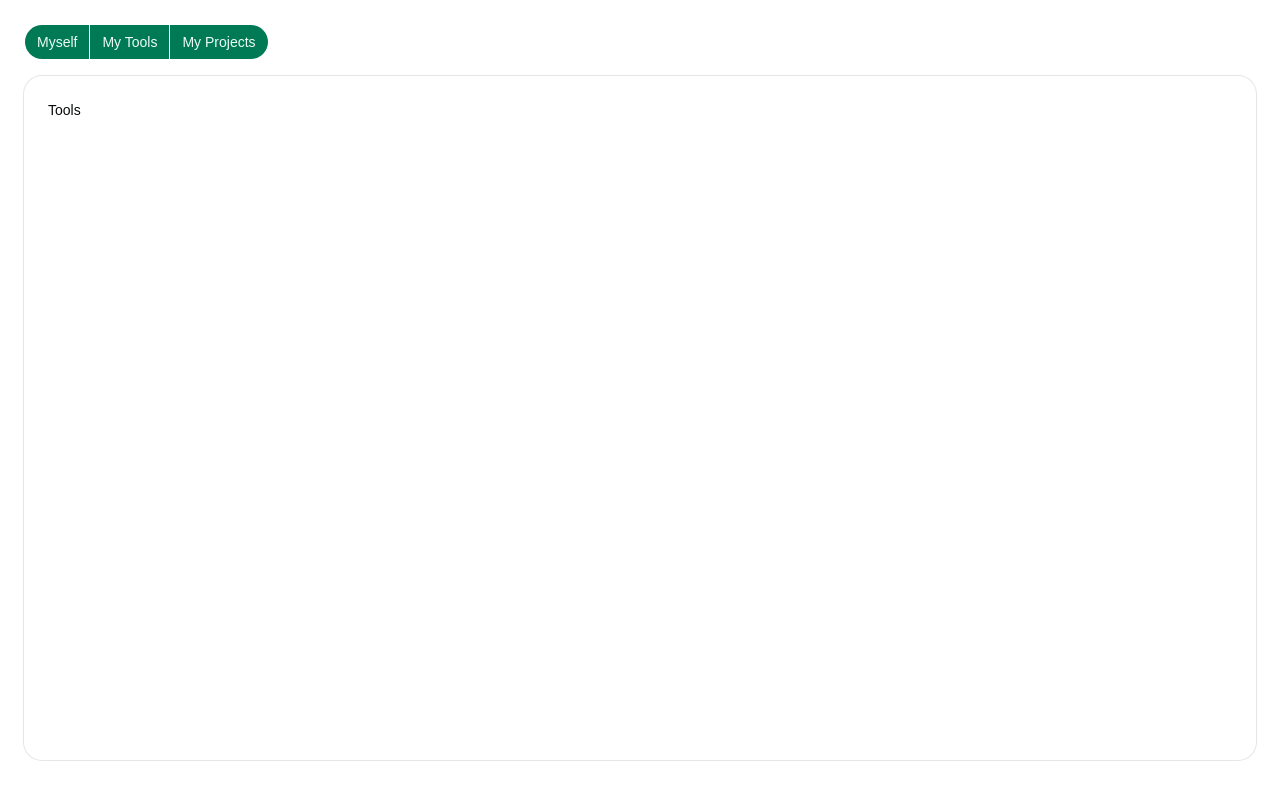
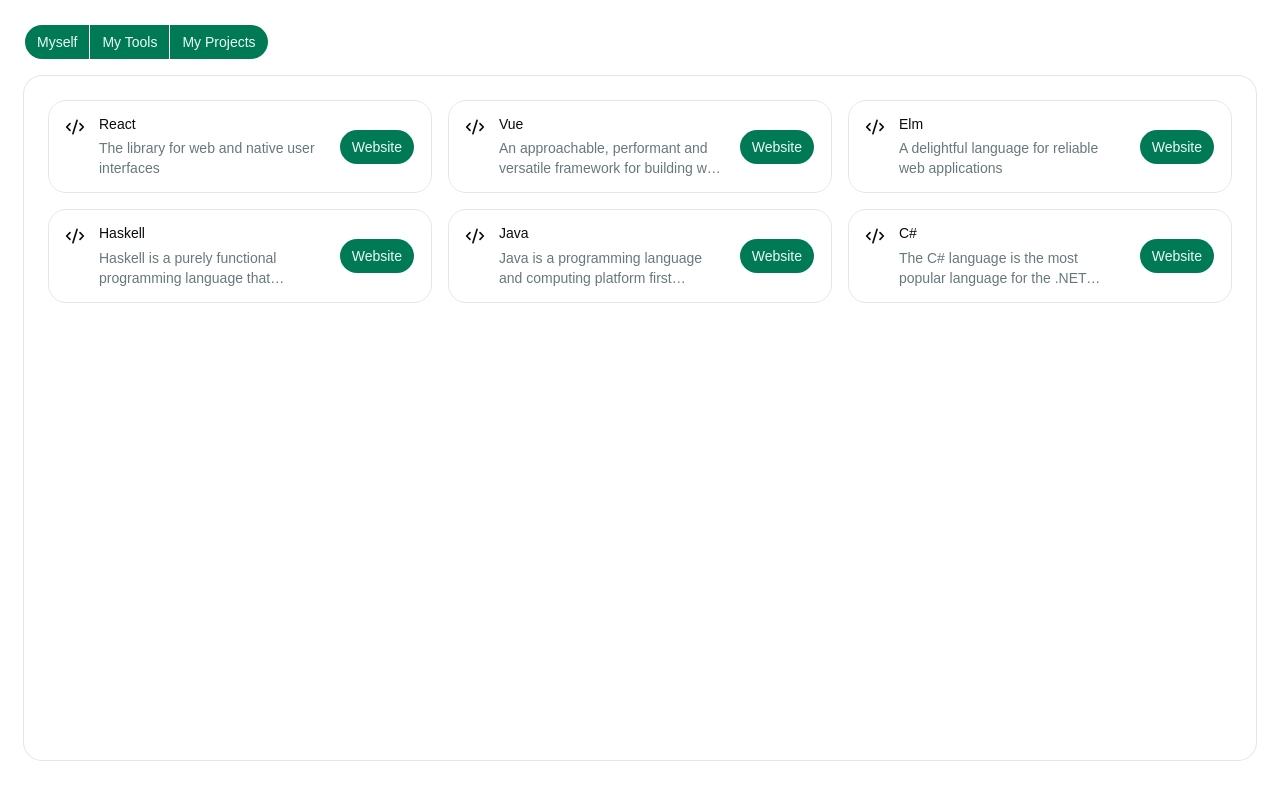
Before and after one commit to wcourtney31415/My-Website, a React (Vite) app: page / in a window 1280 px wide. Both pictures are taken after a click on the button "My Tools". Built offline with nearby package versions, Linux system fonts and the light colour scheme.

Commit message:
Started adding tools i'm familiar with to the tools page

```diff
--- a/src/App.tsx
+++ b/src/App.tsx
@@ -4,6 +4,9 @@
 import { Card, CardContent } from "./components/ui/card"
 import { toast, Toaster, type ExternalToast } from "sonner";
 import { DropdownMenu, DropdownMenuContent, DropdownMenuGroup, DropdownMenuItem, DropdownMenuTrigger } from "./components/ui/dropdown-menu";
+import { Item, ItemActions, ItemContent, ItemDescription, ItemMedia, ItemTitle } from "./components/ui/item";
+import { CodeXml, } from "lucide-react"
+
 
 export function App() {
 
@@ -67,13 +70,67 @@
     </Card>
   )
 
+  const myTools = [
+    {
+      iconType: "language"
+      , title: "React"
+      , description: "The library for web and native user interfaces"
+      , url: "https://www.react.dev"
+    }
+    , {
+      iconType: "language"
+      , title: "Vue"
+      , description: "An approachable, performant and versatile framework for building web user interfaces"
+      , url: "https://www.vuejs.org/"
+    }
+    , {
+      iconType: "language"
+      , title: "Elm"
+      , description: "A delightful language for reliable web applications"
+      , url: "https://elm-lang.org/"
+    }
+    , {
+      iconType: "language"
+      , title: "Haskell"
+      , description: "Haskell is a purely functional programming language that features referential transparency, immutability and lazy evaluation"
+      , url: "https://www.haskell.org/"
+    }
+    , {
+      iconType: "language"
+      , title: "Java"
+      , description: "Java is a programming language and computing platform first released by Sun Microsystems in 1995"
+      , url: "https://www.java.com"
+    }
+    , {
+      iconType: "language"
+      , title: "C#"
+      , description: "The C# language is the most popular language for the .NET platform, a free, cross-platform, open source development environment"
+      , url: "https://learn.microsoft.com/en-us/dotnet/csharp/"
+    }
+  ]
 
+  const buildATool = tool => {
+    return (
+      <Item variant={"outline"}>
+        <ItemMedia variant="icon">
+          <CodeXml className="size-5" />
+        </ItemMedia>
+        <ItemContent>
+          <ItemTitle>{tool.title}</ItemTitle>
+          <ItemDescription>{tool.description}</ItemDescription>
+        </ItemContent>
+        <ItemActions>
+          <Button onClick={_ => window.open(tool.url, '_blank')}>Website</Button>
+        </ItemActions>
+      </Item>
+    )
+  }
 
   // Page: Tools
   const tools: React.JSX.Element = (
     <Card className="w-full h-full">
-      <CardContent>
-        <div>Tools</div>
+      <CardContent className="grid grid-cols-3 gap-4">
+        {myTools.map(buildATool)}
       </CardContent>
     </Card>
   )
--- /dev/null
+++ b/src/components/ui/item.tsx
@@ -0,0 +1,201 @@
+import * as React from "react"
+import { mergeProps } from "@base-ui/react/merge-props"
+import { useRender } from "@base-ui/react/use-render"
+import { cva, type VariantProps } from "class-variance-authority"
+
+import { cn } from "@/lib/utils"
+import { Separator } from "@/components/ui/separator"
+
+function ItemGroup({ className, ...props }: React.ComponentProps<"div">) {
+  return (
+    <div
+      role="list"
+      data-slot="item-group"
+      className={cn(
+        "group/item-group flex w-full flex-col gap-4 has-data-[size=sm]:gap-2.5 has-data-[size=xs]:gap-2",
+        className
+      )}
+      {...props}
+    />
+  )
+}
+
+function ItemSeparator({
+  className,
+  ...props
+}: React.ComponentProps<typeof Separator>) {
+  return (
+    <Separator
+      data-slot="item-separator"
+      orientation="horizontal"
+      className={cn("my-2", className)}
+      {...props}
+    />
+  )
+}
+
+const itemVariants = cva(
+  "group/item flex w-full flex-wrap items-center rounded-2xl border text-sm transition-colors duration-100 outline-none focus-visible:border-ring focus-visible:ring-[3px] focus-visible:ring-ring/50 [a]:transition-colors [a]:hover:bg-muted",
+  {
+    variants: {
+      variant: {
+        default: "border-transparent",
+        outline: "border-border",
+        muted: "border-transparent bg-muted/50",
+      },
+      size: {
+        default: "gap-3.5 px-4 py-3.5",
+        sm: "gap-3.5 px-3.5 py-3",
+        xs: "gap-2.5 px-3 py-2.5 in-data-[slot=dropdown-menu-content]:p-0",
+      },
+    },
+    defaultVariants: {
+      variant: "default",
+      size: "default",
+    },
+  }
+)
+
+function Item({
+  className,
+  variant = "default",
+  size = "default",
+  render,
+  ...props
+}: useRender.ComponentProps<"div"> & VariantProps<typeof itemVariants>) {
+  return useRender({
+    defaultTagName: "div",
+    props: mergeProps<"div">(
+      {
+        className: cn(itemVariants({ variant, size, className })),
+      },
+      props
+    ),
+    render,
+    state: {
+      slot: "item",
+      variant,
+      size,
+    },
+  })
+}
+
+const itemMediaVariants = cva(
+  "flex shrink-0 items-center justify-center gap-2 group-has-data-[slot=item-description]/item:translate-y-0.5 group-has-data-[slot=item-description]/item:self-start [&_svg]:pointer-events-none",
+  {
+    variants: {
+      variant: {
+        default: "bg-transparent",
+        icon: "[&_svg:not([class*='size-'])]:size-4",
+        image:
+          "size-10 overflow-hidden rounded-lg group-data-[size=sm]/item:size-8 group-data-[size=xs]/item:size-6 group-data-[size=xs]/item:rounded-md [&_img]:size-full [&_img]:object-cover",
+      },
+    },
+    defaultVariants: {
+      variant: "default",
+    },
+  }
+)
+
+function ItemMedia({
+  className,
+  variant = "default",
+  ...props
+}: React.ComponentProps<"div"> & VariantProps<typeof itemMediaVariants>) {
+  return (
+    <div
+      data-slot="item-media"
+      data-variant={variant}
+      className={cn(itemMediaVariants({ variant, className }))}
+      {...props}
+    />
+  )
+}
+
+function ItemContent({ className, ...props }: React.ComponentProps<"div">) {
+  return (
+    <div
+      data-slot="item-content"
+      className={cn(
+        "flex flex-1 flex-col gap-1 group-data-[size=xs]/item:gap-0.5 [&+[data-slot=item-content]]:flex-none",
+        className
+      )}
+      {...props}
+    />
+  )
+}
+
+function ItemTitle({ className, ...props }: React.ComponentProps<"div">) {
+  return (
+    <div
+      data-slot="item-title"
+      className={cn(
+        "line-clamp-1 flex w-fit items-center gap-2 text-sm leading-snug font-medium underline-offset-4",
+        className
+      )}
+      {...props}
+    />
+  )
+}
+
+function ItemDescription({ className, ...props }: React.ComponentProps<"p">) {
+  return (
+    <p
+      data-slot="item-description"
+      className={cn(
+        "line-clamp-2 text-left text-sm font-normal text-muted-foreground [&>a]:underline [&>a]:underline-offset-4 [&>a:hover]:text-primary",
+        className
+      )}
+      {...props}
+    />
+  )
+}
+
+function ItemActions({ className, ...props }: React.ComponentProps<"div">) {
+  return (
+    <div
+      data-slot="item-actions"
+      className={cn("flex items-center gap-2", className)}
+      {...props}
+    />
+  )
+}
+
+function ItemHeader({ className, ...props }: React.ComponentProps<"div">) {
+  return (
+    <div
+      data-slot="item-header"
+      className={cn(
+        "flex basis-full items-center justify-between gap-2",
+        className
+      )}
+      {...props}
+    />
+  )
+}
+
+function ItemFooter({ className, ...props }: React.ComponentProps<"div">) {
+  return (
+    <div
+      data-slot="item-footer"
+      className={cn(
+        "flex basis-full items-center justify-between gap-2",
+        className
+      )}
+      {...props}
+    />
+  )
+}
+
+export {
+  Item,
+  ItemMedia,
+  ItemContent,
+  ItemActions,
+  ItemGroup,
+  ItemSeparator,
+  ItemTitle,
+  ItemDescription,
+  ItemHeader,
+  ItemFooter,
+}
```
